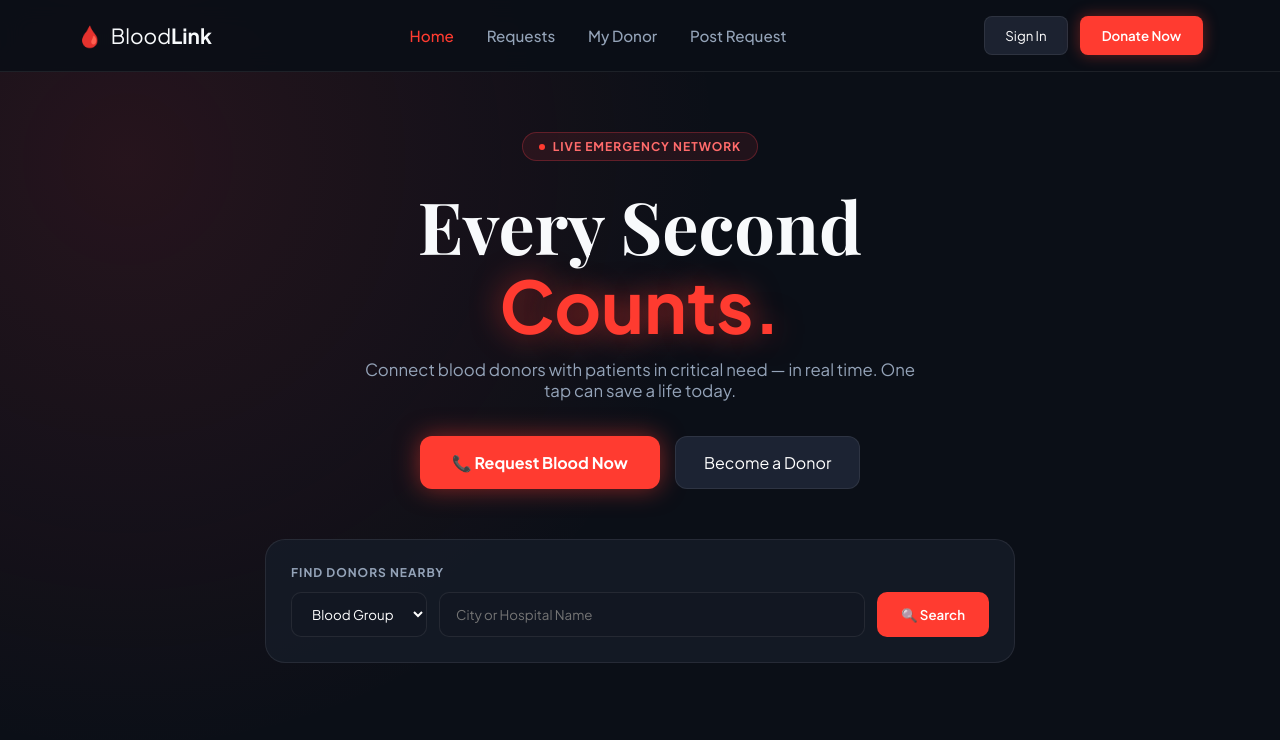
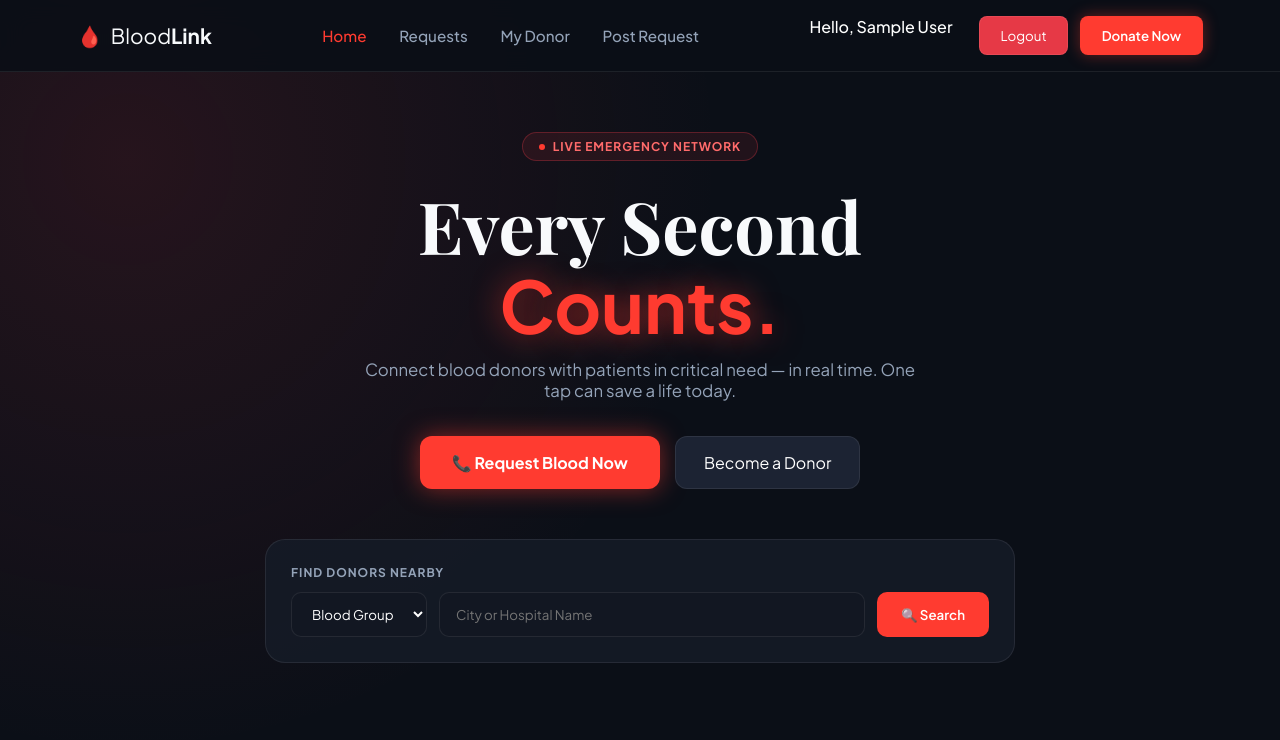
Before and after one commit to JehadAhmed-tech/bloodlink, a website: page public/index.html in a window 1280 px wide. Shown: the top 740 px of the page. Drawn offline with nearby package versions, Linux system fonts and the light colour scheme; no server answers; sample sign-in values are in the browser's storage; a web font is replaced by a local one.

Commit message:
Replace Sign In with Logout and User Name

```diff
--- a/public/index.html
+++ b/public/index.html
@@ -32,7 +32,8 @@
         </nav>
 
         <div class="nav-btns">
-            <button class="btn-signin" onclick="openModal()">Sign In</button>
+            <span id="userInfo" style="color: #fff; margin-right: 15px; font-weight: 500;"></span>
+            <button class="btn-signin" onclick="logoutUser()" style="background: #e63946;">Logout</button>
             <button class="btn-donate" onclick="openAuthModal()">Donate Now</button>
         </div>
     </header>
--- a/public/js/main.js
+++ b/public/js/main.js
@@ -340,3 +340,30 @@ async function loadBloodRequests() {
 
 // Load requests when page loads
 loadBloodRequests();
+
+// ১. লগইন চেক এবং ইউজারের নাম দেখানো
+(function checkUserLogin() {
+    var loggedUser = localStorage.getItem('user');
+
+    if (!loggedUser) {
+        window.location.href = '/login.html';
+    } else {
+        try {
+            var user = JSON.parse(loggedUser);
+            if (user && user.name) {
+                var userInfoEl = document.getElementById('userInfo');
+                if (userInfoEl) {
+                    userInfoEl.innerText = 'Hello, ' + user.name;
+                }
+            }
+        } catch (e) {
+            console.error('User parse error:', e);
+        }
+    }
+})();
+
+// ২. লগআউট ফাংশন
+function logoutUser() {
+    localStorage.removeItem('user');
+    window.location.href = '/login.html';
+}
```
